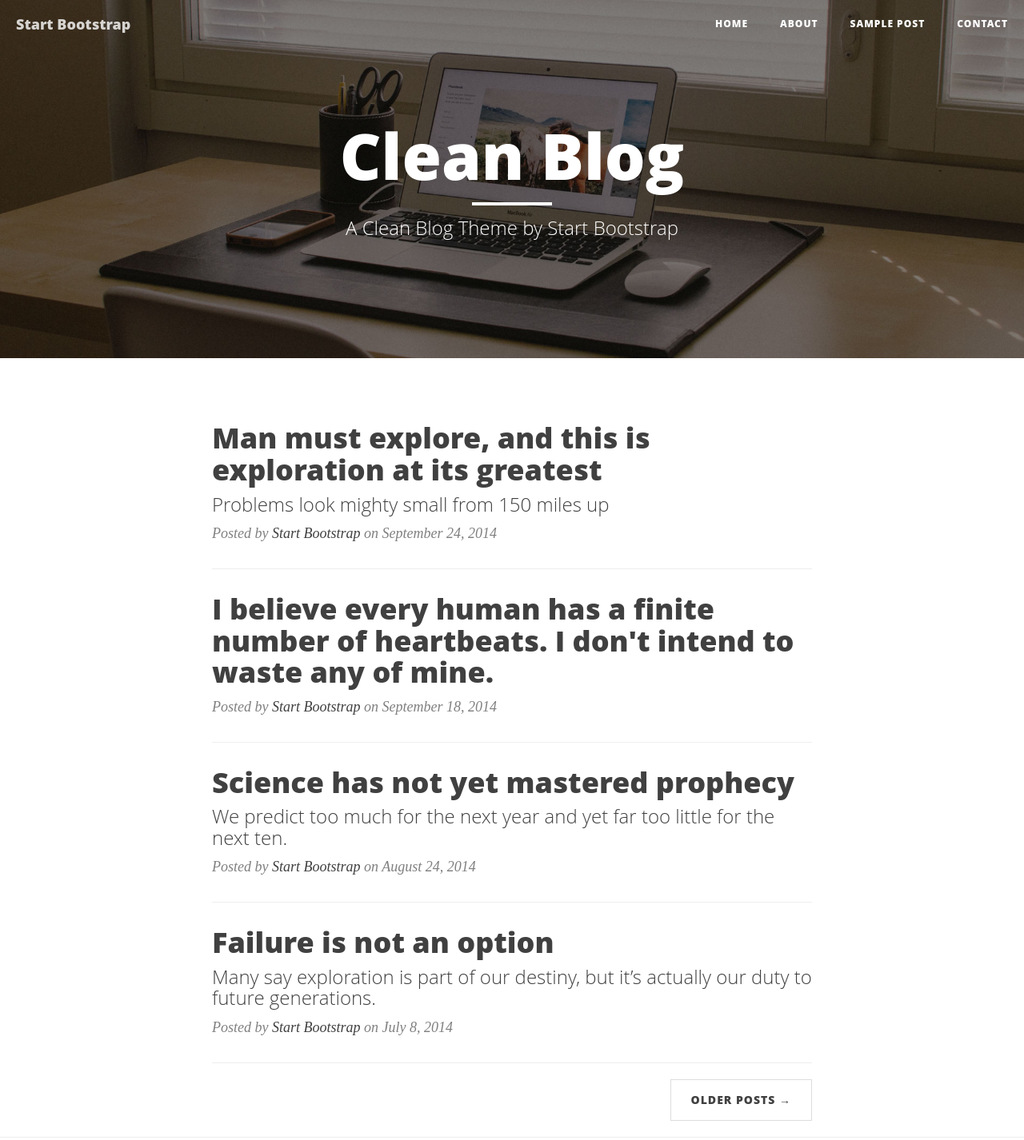
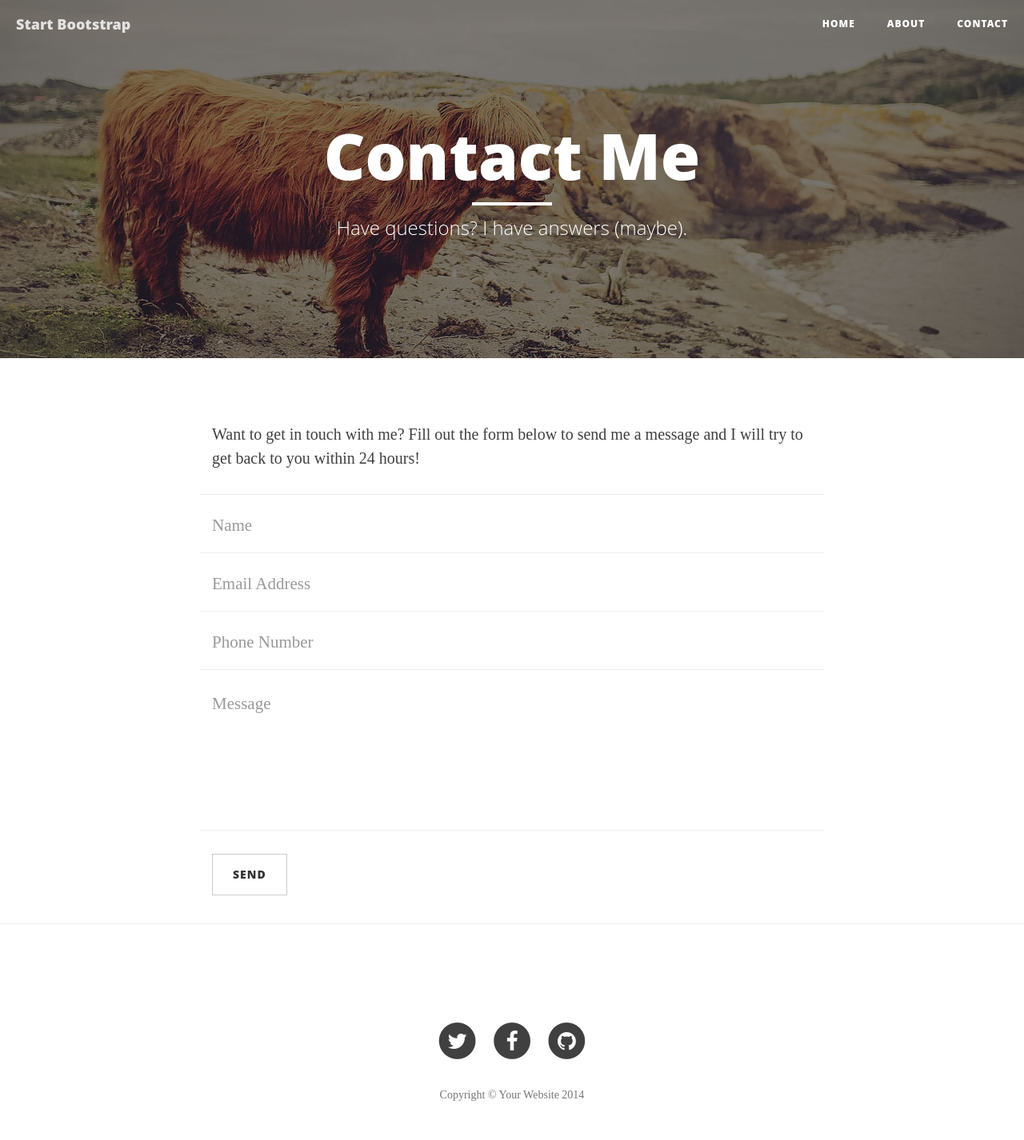
Before and after one commit to daniloluca/blog-angularjs, a website: page index.html at #/contact in a window 1280 px wide. Shown: the top 1426 px of the page at 80% size. Drawn offline with Linux system fonts and the light colour scheme.

Commit message:
Adicionada pagina contact.

```diff
--- a/app/app.modules.js
+++ b/app/app.modules.js
@@ -4,6 +4,7 @@
 		'blog.header',
 		'blog.footer',
 		'blog.home',
-		'blog.about'
+		'blog.about',
+		'blog.contact'
 	]);
 })();
--- a/app/app.routes.js
+++ b/app/app.routes.js
@@ -13,6 +13,11 @@
 		.state('about', {
 			url: '/about',
 			templateUrl: 'app/components/about/about.view.html'
+		})
+
+		.state('contact', {
+			url: '/contact',
+			templateUrl: 'app/components/contact/contact.view.html'
 		});
 	});
 })();
--- /dev/null
+++ b/app/components/contact/contact.controller.js
@@ -0,0 +1,7 @@
+(function(){
+	angular.module('blog.contact', [])
+
+	.controller('contactCtrl', function(){
+
+	});
+})();
--- /dev/null
+++ b/app/components/contact/contact.view.html
@@ -0,0 +1,66 @@
+<!-- Page Header -->
+<!-- Set your background image for this header on the line below. -->
+<header class="intro-header" style="background-image: url('assets/img/contact-bg.jpg')">
+	<div class="container">
+		<div class="row">
+			<div class="col-lg-8 col-lg-offset-2 col-md-10 col-md-offset-1">
+				<div class="page-heading">
+					<h1>Contact Me</h1>
+					<hr class="small">
+					<span class="subheading">Have questions? I have answers (maybe).</span>
+				</div>
+			</div>
+		</div>
+	</div>
+</header>
+
+<!-- Main Content -->
+<div class="container">
+	<div class="row">
+		<div class="col-lg-8 col-lg-offset-2 col-md-10 col-md-offset-1">
+			<p>Want to get in touch with me? Fill out the form below to send me a message and I will try to get back to you within 24 hours!</p>
+			<!-- Contact Form - Enter your email address on line 19 of the mail/contact_me.php file to make this form work. -->
+			<!-- WARNING: Some web hosts do not allow emails to be sent through forms to common mail hosts like Gmail or Yahoo. It's recommended that you use a private domain email address! -->
+			<!-- NOTE: To use the contact form, your site must be on a live web host with PHP! The form will not work locally! -->
+			<form name="sentMessage" id="contactForm" novalidate>
+				<div class="row control-group">
+					<div class="form-group col-xs-12 floating-label-form-group controls">
+						<label>Name</label>
+						<input type="text" class="form-control" placeholder="Name" id="name" required data-validation-required-message="Please enter your name.">
+						<p class="help-block text-danger"></p>
+					</div>
+				</div>
+				<div class="row control-group">
+					<div class="form-group col-xs-12 floating-label-form-group controls">
+						<label>Email Address</label>
+						<input type="email" class="form-control" placeholder="Email Address" id="email" required data-validation-required-message="Please enter your email address.">
+						<p class="help-block text-danger"></p>
+					</div>
+				</div>
+				<div class="row control-group">
+					<div class="form-group col-xs-12 floating-label-form-group controls">
+						<label>Phone Number</label>
+						<input type="tel" class="form-control" placeholder="Phone Number" id="phone" required data-validation-required-message="Please enter your phone number.">
+						<p class="help-block text-danger"></p>
+					</div>
+				</div>
+				<div class="row control-group">
+					<div class="form-group col-xs-12 floating-label-form-group controls">
+						<label>Message</label>
+						<textarea rows="5" class="form-control" placeholder="Message" id="message" required data-validation-required-message="Please enter a message."></textarea>
+						<p class="help-block text-danger"></p>
+					</div>
+				</div>
+				<br>
+				<div id="success"></div>
+				<div class="row">
+					<div class="form-group col-xs-12">
+						<button type="submit" class="btn btn-default">Send</button>
+					</div>
+				</div>
+			</form>
+		</div>
+	</div>
+</div>
+
+<hr>
--- a/app/shared/header/header.view.html
+++ b/app/shared/header/header.view.html
@@ -16,16 +16,13 @@
 		<div class="collapse navbar-collapse" id="bs-example-navbar-collapse-1">
 			<ul class="nav navbar-nav navbar-right">
 				<li>
-					<a href="index.html">Home</a>
+					<a ng-href="#/home">Home</a>
 				</li>
 				<li>
-					<a href="about.html">About</a>
+					<a ng-href="#/about">About</a>
 				</li>
 				<li>
-					<a href="post.html">Sample Post</a>
-				</li>
-				<li>
-					<a href="contact.html">Contact</a>
+					<a ng-href="#/contact">Contact</a>
 				</li>
 			</ul>
 		</div>
--- a/index.html
+++ b/index.html
@@ -21,5 +21,6 @@
 		<script src="app/shared/footer/footer.directive.js"></script>
 		<script src="app/components/home/home.controller.js"></script>
 		<script src="app/components/about/about.controller.js"></script>
+		<script src="app/components/contact/contact.controller.js"></script>
 	</body>
 </html>
```
Also changed, not shown: app/components/home/home.service.js (line endings or trailing spaces).
